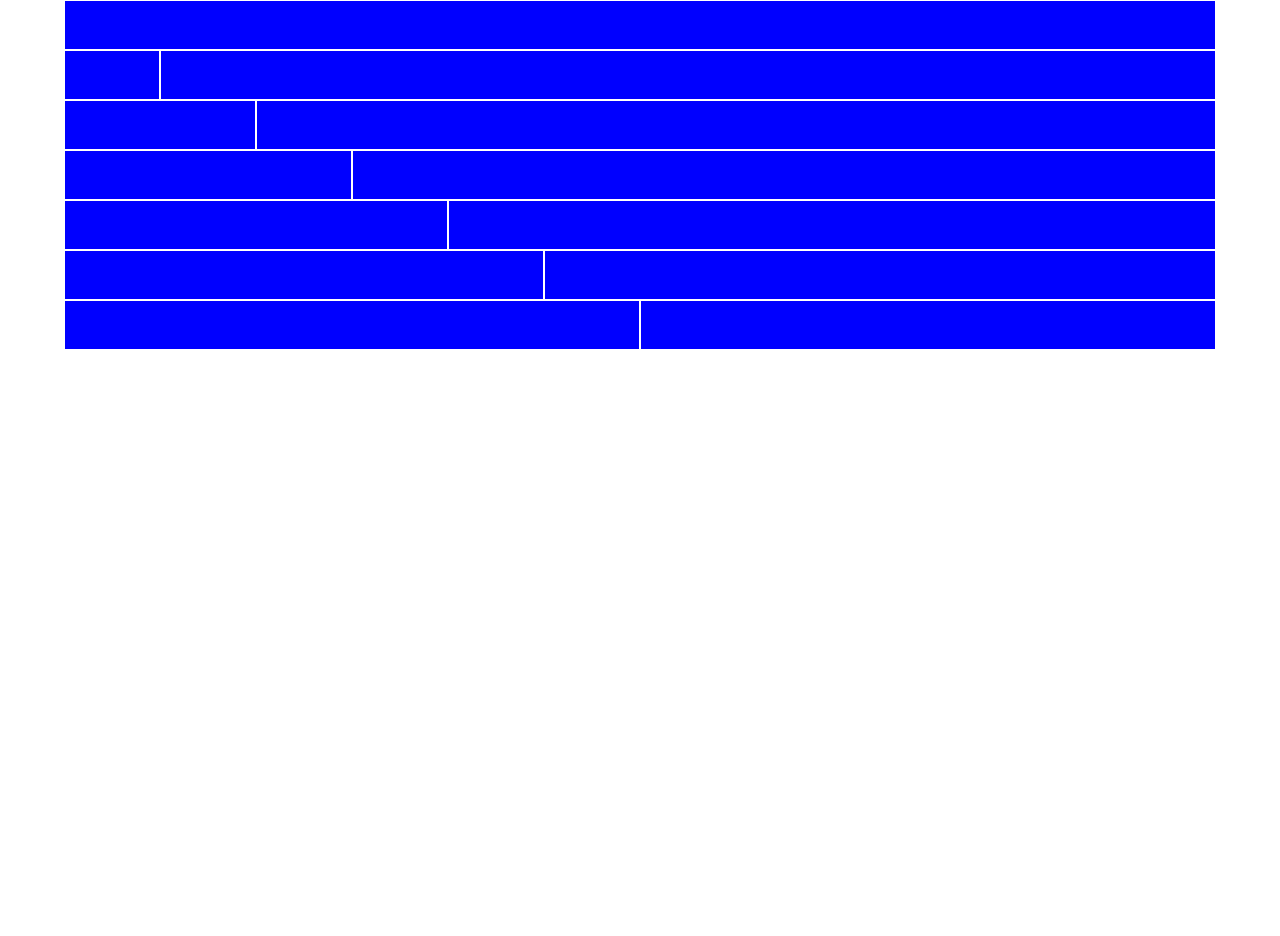
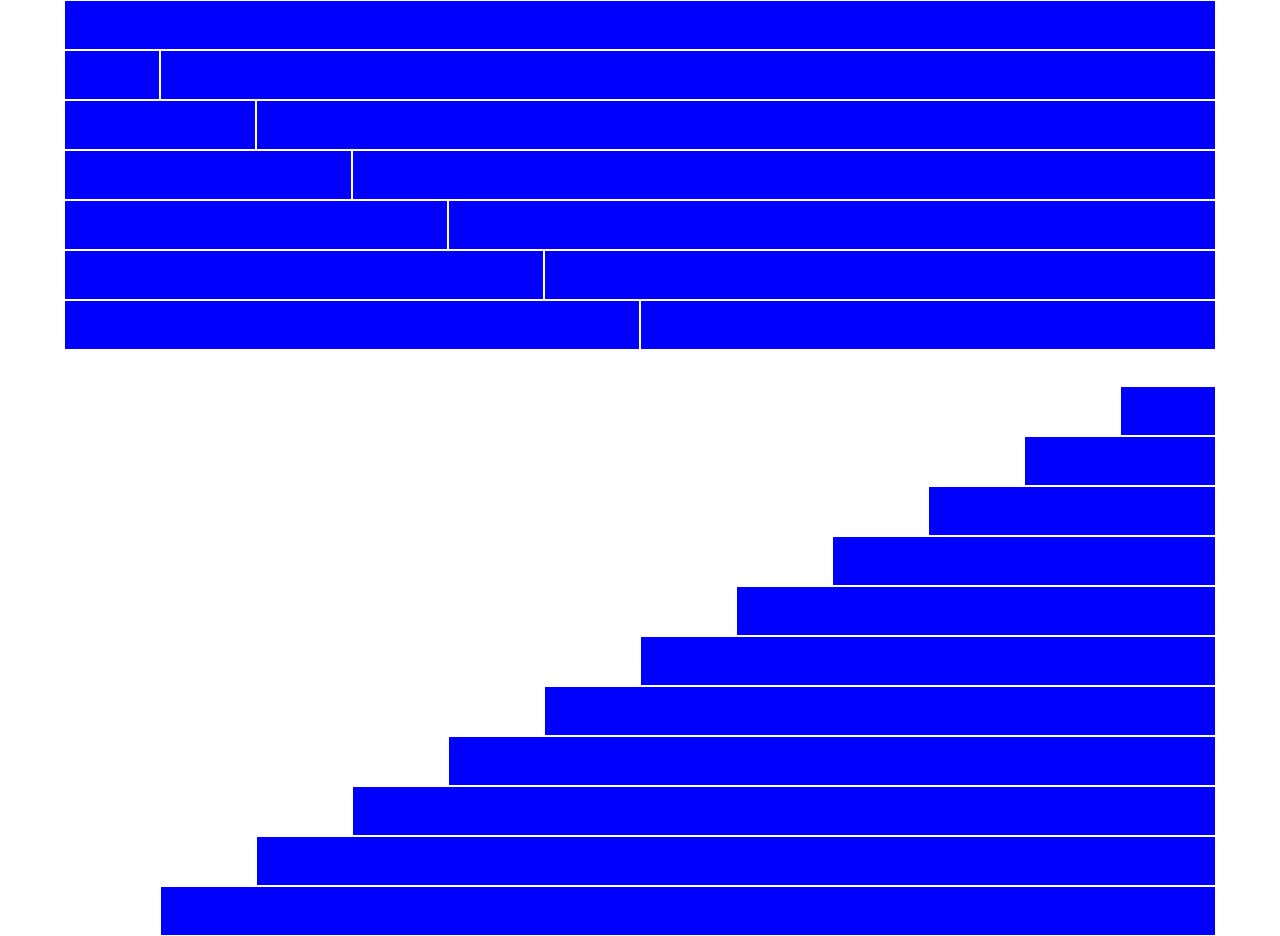
Before and after one commit to Deki97/html-css-12bool, a plain HTML site: page index.html in a window 1280 px wide. Shown: the part 344-1280 px from the top of the page. Before the commit the page ends 800 px from the top, so only its background shows below. Drawn offline with Linux system fonts and the light colour scheme.

Commit message:
12bool done

```diff
--- a/css/style.css
+++ b/css/style.css
@@ -2,10 +2,6 @@
     width: 90%;
     margin: auto;
     text-align: center;
-}
-
-.row {
-    background-color: green;
 }
 
 .box {
--- a/index.html
+++ b/index.html
@@ -303,6 +303,113 @@
             </div>
         </div>
         <!-- END ROW 6-6 -->
+
+
+        <br>
+        <br>
+
+        <!-- OFFSET SECTION -->
+
+        <!-- OFFSET 11 -->
+        <div class="row">
+            <div class="col-xs-offset-11"></div>
+            <div class="col-xs-1">
+                <div class="box"></div>
+            </div>
+        </div>
+        <!-- END OFFSET 11 -->
+
+        <!-- OFFSET 10 -->
+        <div class="row">
+            <div class="col-xs-offset-10"></div>
+            <div class="col-xs-2">
+                <div class="box"></div>
+            </div>
+        </div>
+        <!-- END OFFSET 10 -->
+
+        <!-- OFFSET 9 -->
+        <div class="row">
+            <div class="col-xs-offset-9"></div>
+            <div class="col-xs-3">
+                <div class="box"></div>
+            </div>
+        </div>
+        <!-- END OFFSET 9 -->
+
+        <!-- OFFSET 8 -->
+        <div class="row">
+            <div class="col-xs-offset-8"></div>
+            <div class="col-xs-4">
+                <div class="box"></div>
+            </div>
+        </div>
+        <!-- END OFFSET 8 -->
+
+        <!-- OFFSET 7 -->
+        <div class="row">
+            <div class="col-xs-offset-7"></div>
+            <div class="col-xs-5">
+                <div class="box"></div>
+            </div>
+        </div>
+        <!-- END OFFSET 7 -->
+
+        <!-- OFFSET 6 -->
+        <div class="row">
+            <div class="col-xs-offset-6"></div>
+            <div class="col-xs-6">
+                <div class="box"></div>
+            </div>
+        </div>
+        <!-- END OFFSET 6 -->
+
+        <!-- OFFSET 5 -->
+        <div class="row">
+            <div class="col-xs-offset-5"></div>
+            <div class="col-xs-7">
+                <div class="box"></div>
+            </div>
+        </div>
+        <!-- END OFFSET 5 -->
+
+        <!-- OFFSET 4 -->
+        <div class="row">
+            <div class="col-xs-offset-4"></div>
+            <div class="col-xs-8">
+                <div class="box"></div>
+            </div>
+        </div>
+        <!-- END OFFSET 4 -->
+
+        <!-- OFFSET 3 -->
+        <div class="row">
+            <div class="col-xs-offset-3"></div>
+            <div class="col-xs-9">
+                <div class="box"></div>
+            </div>
+        </div>
+        <!-- END OFFSET 3 -->
+
+        <!-- OFFSET 2 -->
+        <div class="row">
+            <div class="col-xs-offset-2"></div>
+            <div class="col-xs-10">
+                <div class="box"></div>
+            </div>
+        </div>
+        <!-- END OFFSET 2 -->
+
+        <!-- OFFSET 1 -->
+        <div class="row">
+            <div class="col-xs-offset-1"></div>
+            <div class="col-xs-11">
+                <div class="box"></div>
+            </div>
+        </div>
+        <!-- END OFFSET 1 -->
+
+        <!-- END OFFSET SECTION -->
     </div>
 </body>
 </html>
```
